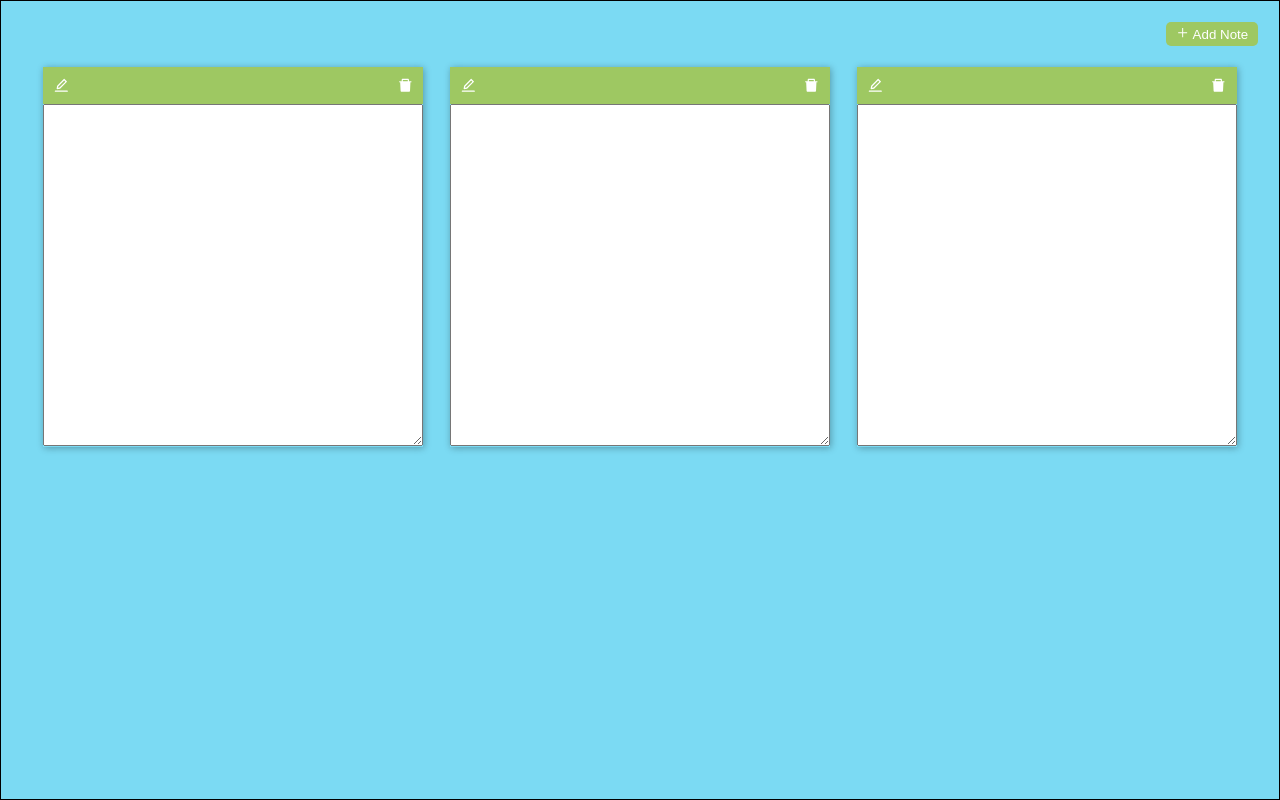
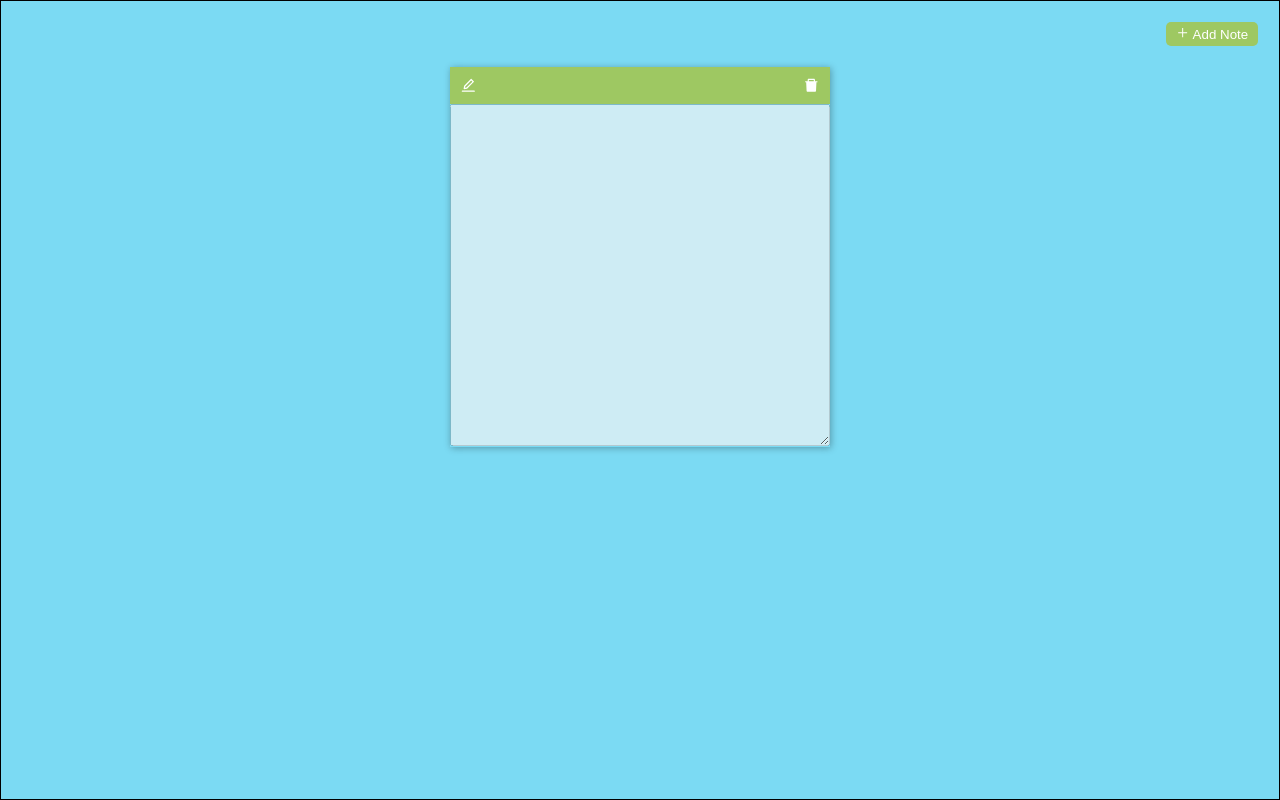
Before and after one commit to benxene/7days-50projects, a Next.js app: page /notes-app in a window 1280 px wide. Both pictures are taken after a click on the button "Add Note". Built offline with nearby package versions, Linux system fonts and the light colour scheme.

Commit message:
bug fix and content editable functionality added

```diff
--- a/src/components/Note.tsx
+++ b/src/components/Note.tsx
@@ -1,30 +1,33 @@
-/** @format */
-
 import { useState } from 'react';
 import styled from 'styled-components';
 import { AiFillDelete, AiOutlineEdit } from 'react-icons/ai';
 
 export default function Note(props: {
-  onDescription: (arg0: string, arg1: any) => void;
+  setNotes: React.Dispatch<React.SetStateAction<string[]>>;
   index: number;
+  description: string;
   onDelete: (arg0: number) => void;
 }) {
-  const [description, setDescription] = useState('');
+  const [disabled, setDisable] = useState(true);
 
   const handleDescriptionChange = (v: string) => {
-    setDescription(v);
-    props.onDescription(v, props.index);
+    props.setNotes(old => {
+      old[props.index] = v;
+      return [...old];
+    });
   };
 
   return (
     <NoteBox>
       <NoteHeader>
-        <AiOutlineEdit />
-        <AiFillDelete onClick={() => props.onDelete(props.index)} />
+        <AiOutlineEdit style={{ color: 'white' }} onClick={() => setDisable(false)} />
+        <AiFillDelete style={{ color: 'white' }} onClick={() => props.onDelete(props.index)} />
       </NoteHeader>
       <TextArea
+        disabled={disabled}
         onChange={e => handleDescriptionChange(e.target.value)}
-        value={description}
+        value={props.description}
+        onBlur={() => setDisable(true)}
         name='note'
         cols={30}
       ></TextArea>
--- a/src/pages/notes-app.tsx
+++ b/src/pages/notes-app.tsx
@@ -1,41 +1,30 @@
-/** @format */
-import { useEffect, useState } from 'react';
+import { useState } from 'react';
 import Note from '../components/Note';
 import styled from 'styled-components';
 import { AiOutlinePlus } from 'react-icons/ai';
 
 export default function Home() {
-  const [notes, setNotes] = useState(['', '']);
+  const [notes, setNotes] = useState<Array<string>>([]);
 
-  useEffect(() => {
-    console.log(notes);
-  }, [notes]);
-
-  const hanldeDeleteButtonClick = (i: number) => {
+  const handleDeleteButtonClick = (i: number) => {
     const result = notes.filter((item, index) => i !== index);
     setNotes(result);
   };
 
-  const hanldeAddButtonClick = () => setNotes(notes => [...notes, '']);
-
-  const hanldeDescriptionChange = (text: string, index: number) => {
-    notes[index] = text;
-    setNotes(notes);
-    console.log(notes);
-  };
+  const handleAddButtonClick = () => setNotes(notes => [...notes, '']);
 
   return (
     <Container>
       <ContainerHeader>
         <p></p>
-        <AddButton onClick={hanldeAddButtonClick}>
+        <AddButton onClick={handleAddButtonClick}>
           <AiOutlinePlus /> Add Note
         </AddButton>
       </ContainerHeader>
 
       <NotesContainer>
         {notes.map((note, index) => (
-          <Note key={index} onDelete={hanldeDeleteButtonClick} index={index} onDescription={hanldeDescriptionChange} />
+          <Note key={index} onDelete={handleDeleteButtonClick} index={index} description={note} setNotes={setNotes} />
         ))}
       </NotesContainer>
     </Container>
```
